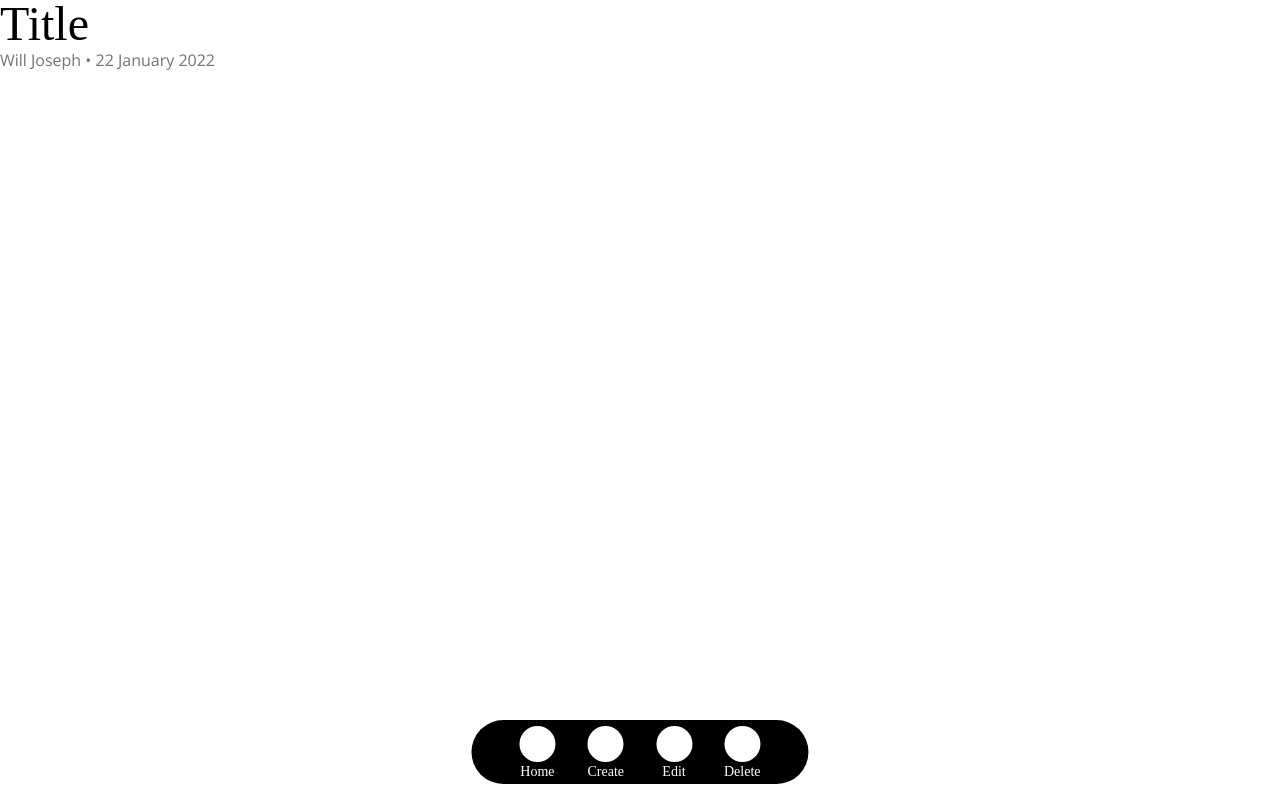
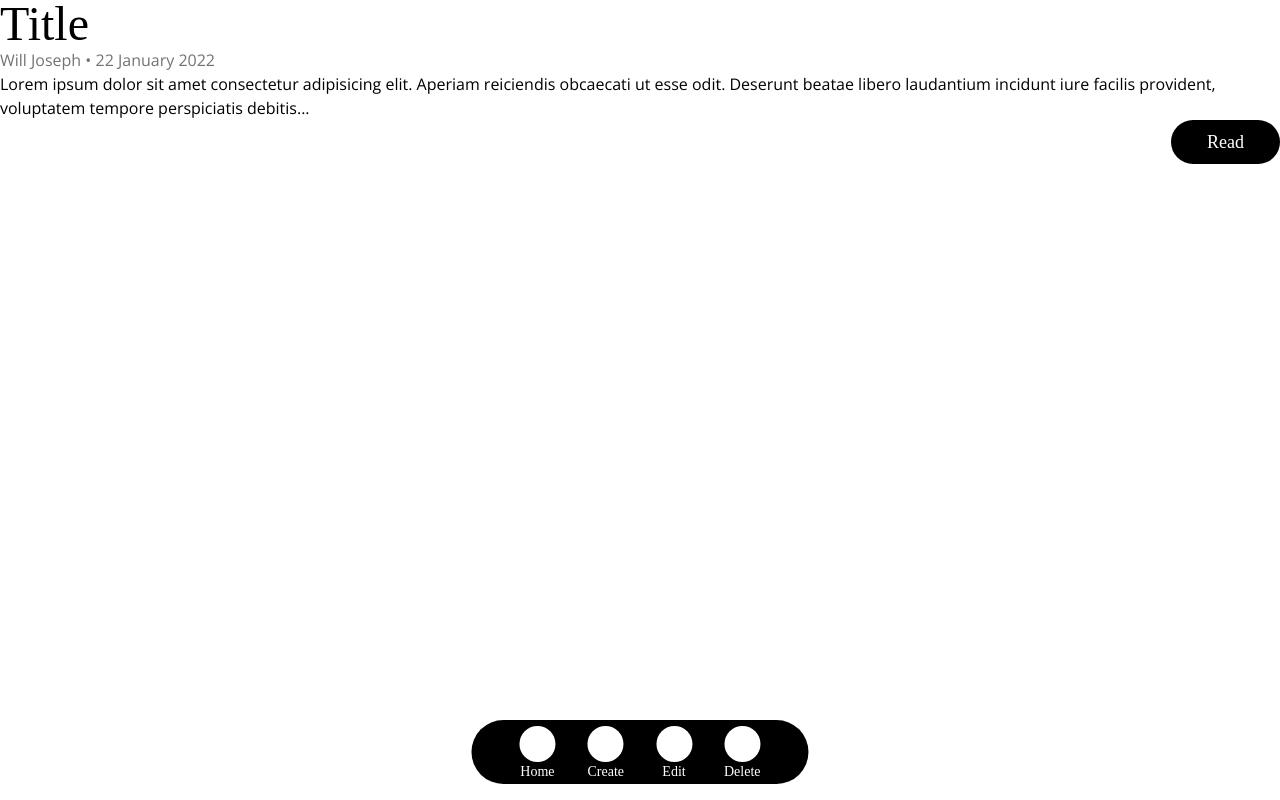
Before and after one commit to programmergeek/public-posts, a React (Create React App) app: page / in a window 1280 px wide. Built offline with nearby package versions, Linux system fonts and the light colour scheme; some icons are missing; a web font is replaced by a local one.

Commit message:
created section for post snippet and added button

```diff
--- a/src/Components/PostCard.tsx
+++ b/src/Components/PostCard.tsx
@@ -1,10 +1,20 @@
 import React from "react";
+import { PrimaryButton } from "./Buttons";
 
 export const PostCard: React.FC = () => {
   return (
     <div>
       <Title>Title</Title>
       <AuthorAndPublishDate author="Will Joseph" date="22 January 2022" />
+      <p className="font-openSans">
+        Lorem ipsum dolor sit amet consectetur adipisicing elit. Aperiam
+        reiciendis obcaecati ut esse odit. Deserunt beatae libero laudantium
+        incidunt iure facilis provident, voluptatem tempore perspiciatis
+        debitis...
+      </p>
+      <div className="flex justify-end">
+        <PrimaryButton>Read</PrimaryButton>
+      </div>
     </div>
   );
 };
```
